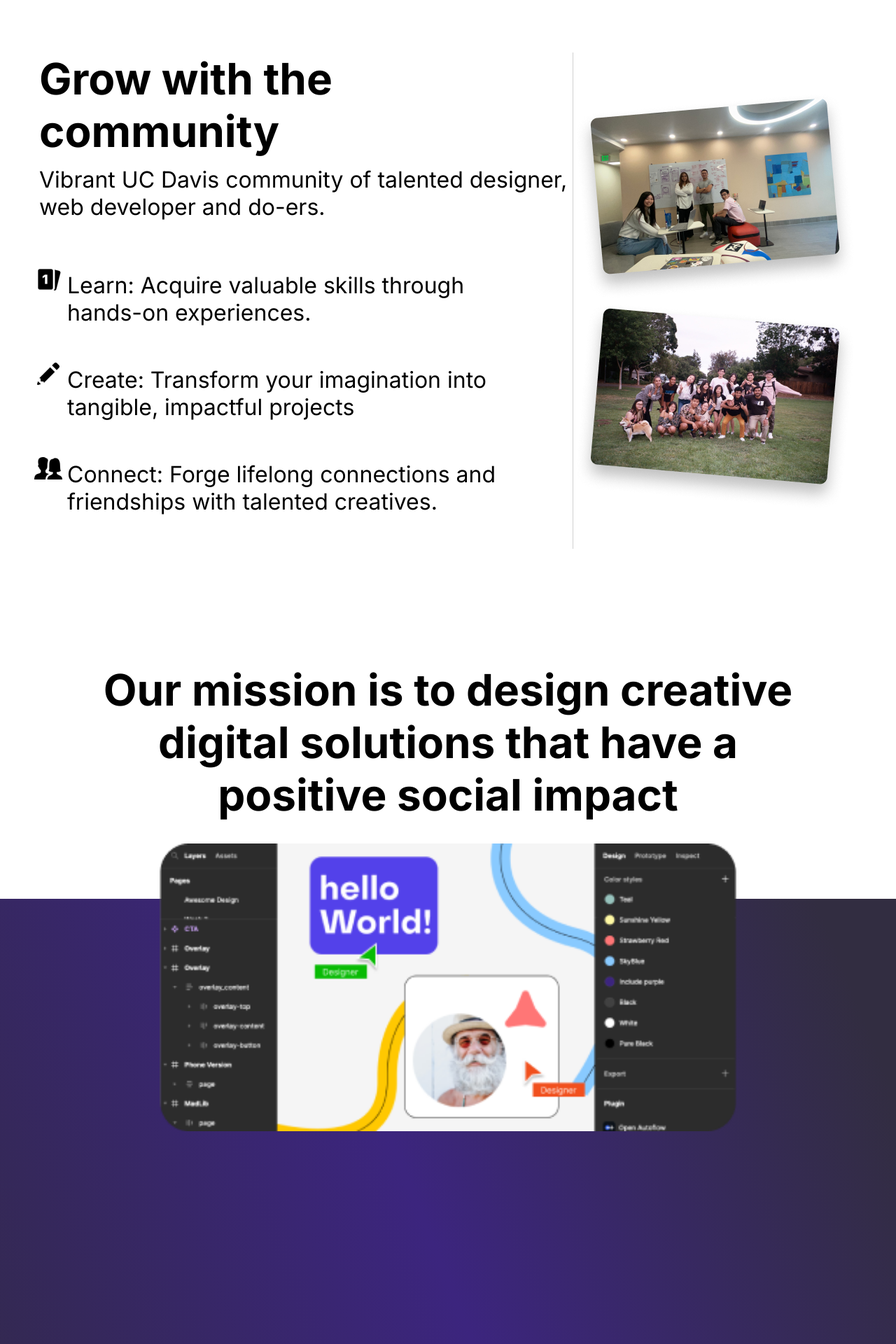
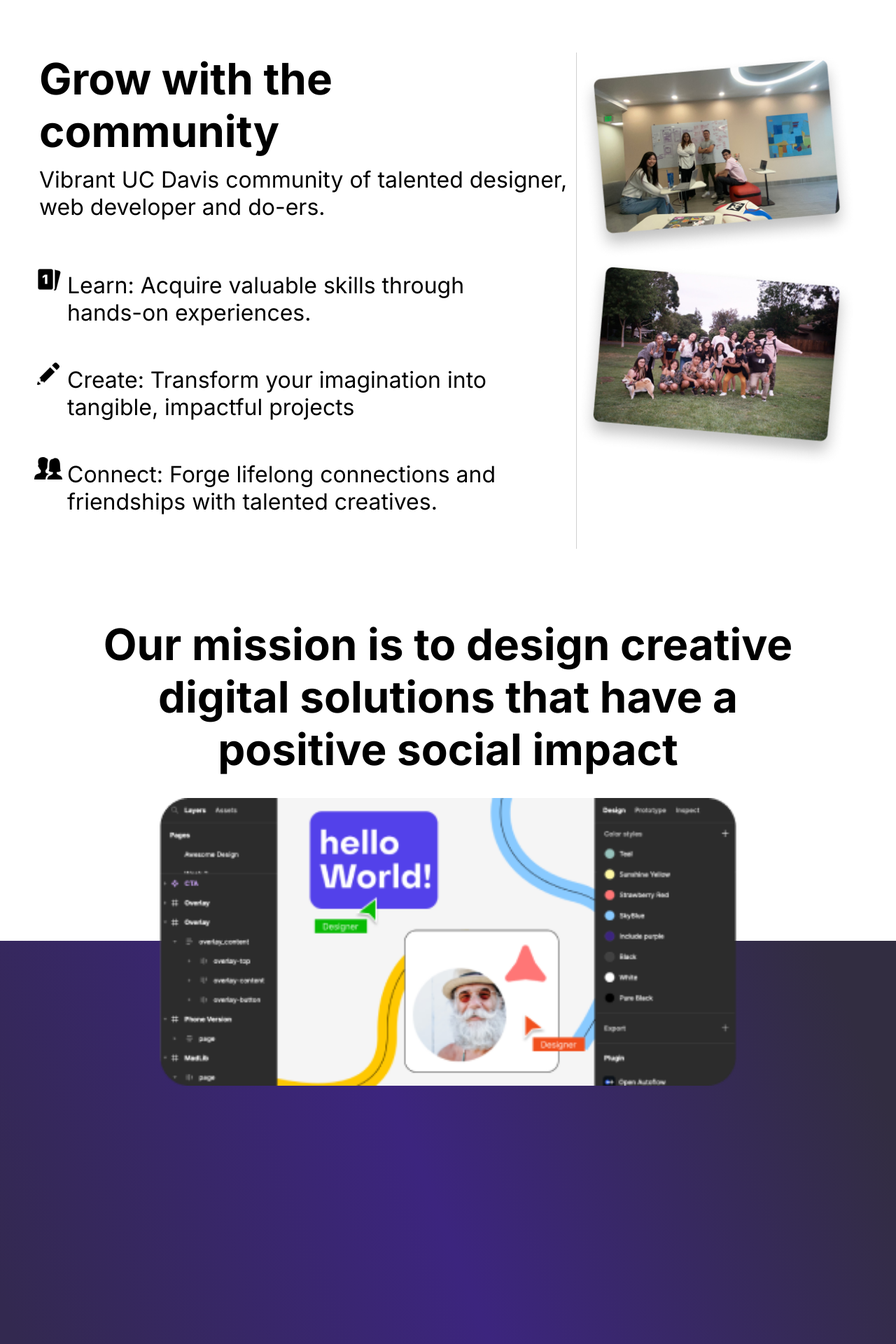
Before and after one commit to include-davis/website-2023, a Next.js app: page / in a window 1280 px wide. Shown: the part 1100-3020 px from the top of the page at 70% size. Built offline with nearby package versions, Linux system fonts and the light colour scheme.

Commit message:
fixed half --purple-gradient

```diff
--- a/src/styles/homepage/grow.module.scss
+++ b/src/styles/homepage/grow.module.scss
@@ -5,13 +5,13 @@
     display: flex;
     flex-direction: row;
     padding-top: 250px;
-    padding-bottom: 500px;
+    padding-bottom: 70vh;
     margin: auto;
     max-width: 1200px;
     justify-content: space-between;
-    align-items: center;
+    align-items: start;
+
     background: var(--White);
-
 
     @include mixins.phone {
         padding-top: 100px;
@@ -75,6 +75,10 @@
 .images{
     display: flex;
     flex-direction: column;
-    justify-content: space-between;
-    align-items: center;
+    //align-items: center;
+    //height: 50vw;
+    max-width: 400px;
+    @include mixins.phone {
+        height: 150vw;
+    }
 }
--- a/src/styles/homepage/mission.module.scss
+++ b/src/styles/homepage/mission.module.scss
@@ -10,14 +10,10 @@
     text-align: center;
     background: var(--purple-gradient);
     margin: auto;
+    margin-top: 0%;
 
     @include mixins.phone {
-        min-width:100%;
-        margin: 0;
-        padding: 0;
-
     }
-
 
 }
 
@@ -26,7 +22,6 @@
 
     >h2{
         max-width: 1000px;
-        margin-top: 250px;
         margin-bottom: 32px;
 
         @include mixins.phone {
```
